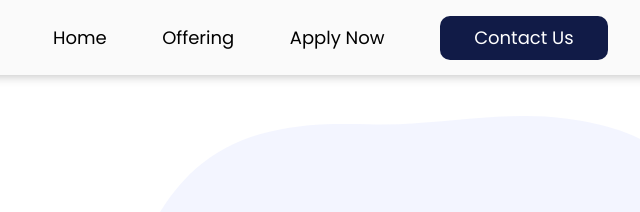
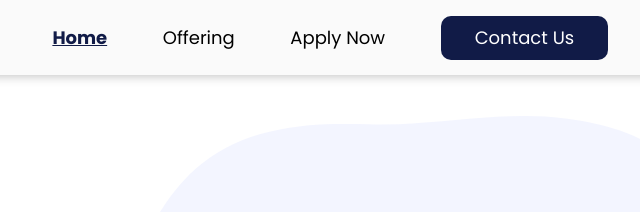
Before and after one commit to devanshtyagi26/ConsultingWebsite, a plain HTML site: page index.html in a window 1280 px wide. Shown: the top 212 px of the page, 601-1241 px from the left. Drawn offline with nearby package versions, Linux system fonts and the light colour scheme.

Commit message:
Navbar Fixed

```diff
--- a/Style/nav.css
+++ b/Style/nav.css
@@ -83,18 +83,22 @@ nav ul label ion-icon {
   margin: 0 0.9375rem;
 }
 
+.navbar .menu #current {
+  color: #111b47;
+  font-weight: 700;
+  text-decoration-line: underline;
+}
 .navbar .menu li a {
   color: black;
   font-size: 1.125rem;
   font-style: normal;
   font-weight: 300;
   text-decoration: none;
-  transition: color 0.3s ease;
+  transition: all 0.5s ease;
 }
 
 .navbar .menu li a:hover {
   color: #111b47;
-  font-weight: 700;
   text-decoration-line: underline;
 }
 
@@ -108,7 +112,7 @@ nav ul label ion-icon {
   text-decoration: none;
   border-radius: 0.625rem;
   background: #111b47;
-  transition: all 0.3s ease;
+  transition: all 0.5s ease;
 }
 #contact a {
   color: #fff !important;
@@ -119,6 +123,7 @@ nav ul label ion-icon {
 }
 #contact a:hover {
   color: #fff;
+  text-decoration-line: none;
 }
 .button a {
   position: fixed;
--- a/index.html
+++ b/index.html
@@ -32,9 +32,9 @@
               class="white close-sidebar"
             ></ion-icon>
           </label>
-          <li><a href="#">Home</a></li>
+          <li><a href="#" id="current">Home</a></li>
           <li><a href="#">Offering</a></li>
-          <li><a href="#" id="current">Apply Now</a></li>
+          <li><a href="#">Apply Now</a></li>
           <li id="contact"><a href="#">Contact Us</a></li>
         </ul>
       </div>
```
